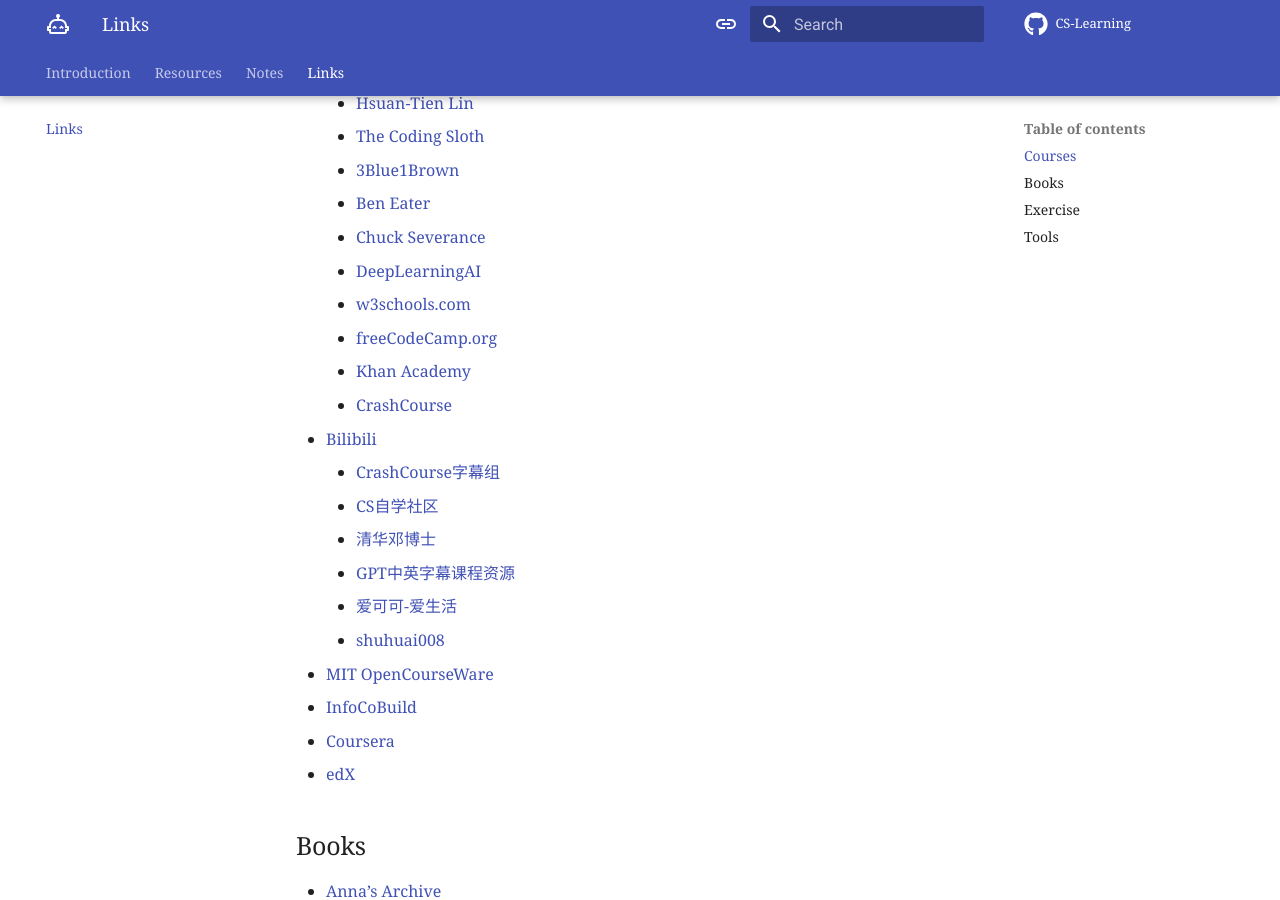
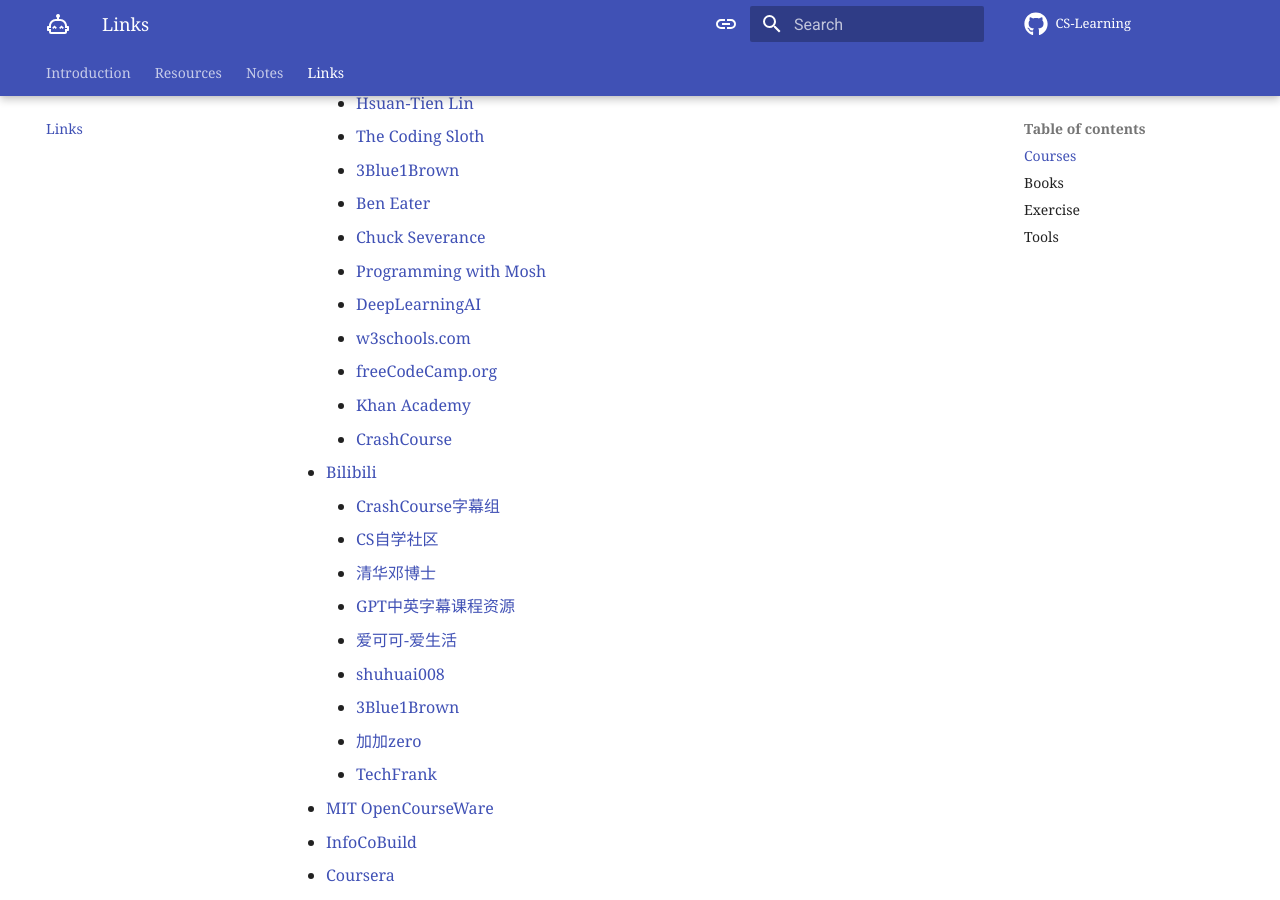
Before and after one commit to guotree/CS-Learning, an MkDocs documentation site: the page built from docs/links.md, in a window 1280 px wide and 900 px high, scrolled down 388 px. Built offline with MkDocs 1.6.1 and Material for MkDocs 9.7.7, drawn with Linux system fonts in a browser that asks for light colours; comment, search, counter and statistics services are not loaded.

Commit message:
add some links

```diff
--- a/docs/links.md
+++ b/docs/links.md
@@ -13,6 +13,7 @@
     - [3Blue1Brown](https://www.youtube.com/feed/channels){target="_blank"}
     - [Ben Eater](https://www.youtube.com/@BenEater){target="_blank"}
     - [Chuck Severance](https://www.youtube.com/@ChuckSeverance){target="_blank"}
+    - [Programming with Mosh](https://www.youtube.com/@programmingwithmosh){target="_blank"}
     - [DeepLearningAI](https://www.youtube.com/@Deeplearningai){target="_blank"}
     - [w3schools.com](https://www.youtube.com/@w3schools){target="_blank"}
     - [freeCodeCamp.org](https://www.youtube.com/@freecodecamp){target="_blank"}
@@ -25,6 +26,9 @@
     - [GPT中英字幕课程资源](https://space.bilibili.com/3493138152819508){target="_blank"}
     - [爱可可-爱生活](https://space.bilibili.com/23852932){target="_blank"}
     - [shuhuai008](https://space.bilibili.com/97068901){target="_blank"}
+    - [3Blue1Brown](https://space.bilibili.com/88461692){target="_blank"}
+    - [加加zero](https://space.bilibili.com/18053089){target="_blank"}
+    - [TechFrank](https://space.bilibili.com/223357914){target="_blank"}
 - [MIT OpenCourseWare](https://ocw.mit.edu/){target="_blank"}
 - [InfoCoBuild](http://www.infocobuild.com/){target="_blank"}
 - [Coursera](https://www.coursera.org/){target="_blank"}
```
